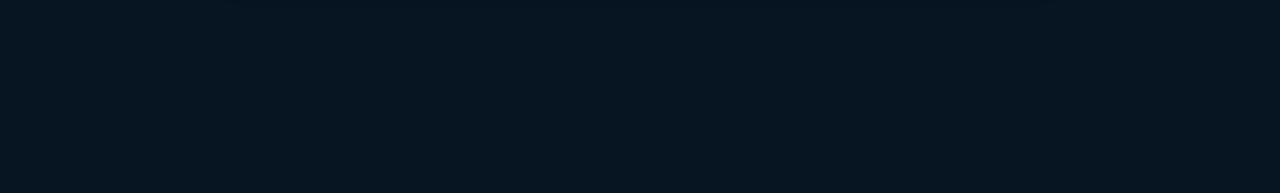
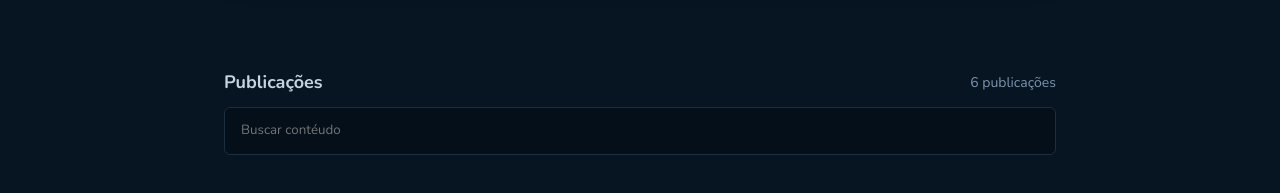
Before and after one commit to neanderdev/ignite-reactjs-03-desafio, a React (Vite) app: page / in a window 1280 px wide. Shown: the part 431-624 px from the top of the page. Built offline with nearby package versions, Linux system fonts and the light colour scheme.

Commit message:
Componente: Input

```diff
--- /dev/null
+++ b/src/components/Input/index.tsx
@@ -0,0 +1,11 @@
+import { InputHTMLAttributes } from 'react';
+
+import { InputContainer } from './styles';
+
+type InputProps = InputHTMLAttributes<HTMLInputElement>
+
+export function Input({ ...props }: InputProps) {
+    return (
+        <InputContainer {...props} />
+    );
+}
--- /dev/null
+++ b/src/components/Input/styles.ts
@@ -0,0 +1,19 @@
+import styled from "styled-components";
+
+export const InputContainer = styled.input`
+  width: 100%;
+  padding: 0.75rem 1rem;
+  border-radius: 6px;
+  background: ${(props) => props.theme["input"]};
+  border: 1px solid ${(props) => props.theme["border"]};
+
+  ::placeholder {
+    color: ${(props) => props.theme["label"]};
+  }
+
+  :focus {
+    box-shadow: none;
+
+    border-color: ${(props) => props.theme["blue"]};
+  }
+`;
--- a/src/pages/Blog/index.tsx
+++ b/src/pages/Blog/index.tsx
@@ -1,11 +1,20 @@
+import { Input } from '../../components/Input';
 import { Profile } from './components/Profile';
 
-import { BlogContainer } from './styles';
+import { BlogContainer, Title } from './styles';
 
 export function Blog() {
     return (
         <BlogContainer>
             <Profile />
+
+            <Title>
+                <h3>Publicações</h3>
+
+                <span>6 publicações</span>
+            </Title>
+
+            <Input placeholder="Buscar contéudo" />
         </BlogContainer>
     );
 }
--- a/src/pages/Blog/styles.ts
+++ b/src/pages/Blog/styles.ts
@@ -5,3 +5,24 @@
   margin-inline: auto;
   padding-inline: 1rem;
 `;
+
+export const Title = styled.div`
+  display: flex;
+  justify-content: space-between;
+  margin-top: -1rem;
+  margin-bottom: 0.75rem;
+
+  h3 {
+    font-size: 1.125rem;
+    color: ${(props) => props.theme["subtitle"]};
+  }
+
+  span {
+    font-size: 0.875rem;
+    color: ${(props) => props.theme["span"]};
+  }
+
+  @media (max-width: 900px) {
+    margin-top: -3rem;
+  }
+`;
--- a/src/styles/global.ts
+++ b/src/styles/global.ts
@@ -8,12 +8,17 @@
   }
 
   body {
-    color: ${(props) => props.theme["text"]};
     background: ${(props) => props.theme["background"]};
   }
 
   body, input {
+    color: ${(props) => props.theme["text"]};
     font-family: 'Nunito', sans-serif;
     line-height: 160%;
   }
+
+  :focus {
+    outline: 0;
+    box-shadow: 0 0 0 2px ${(props) => props.theme["blue"]};
+  }
 `;
```
